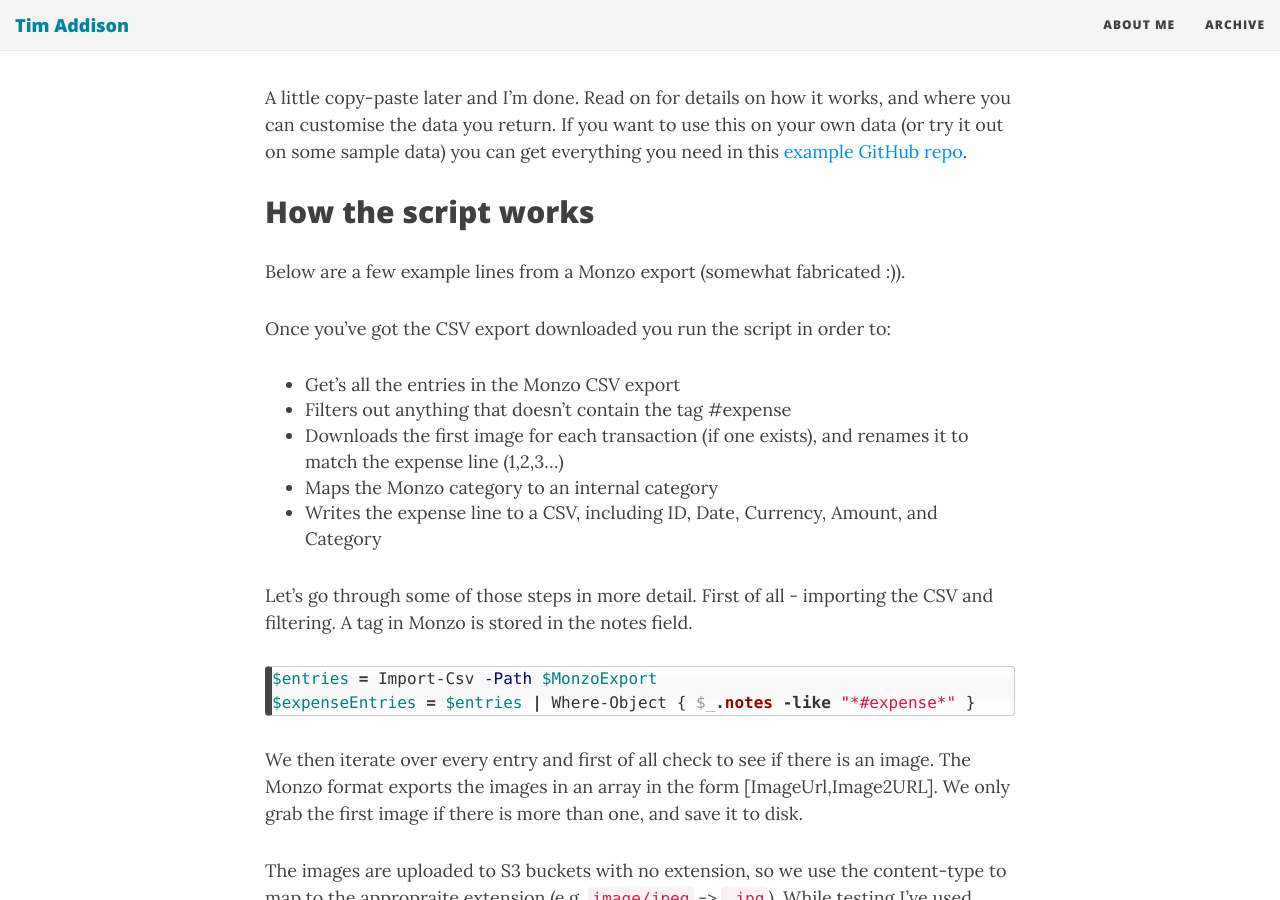
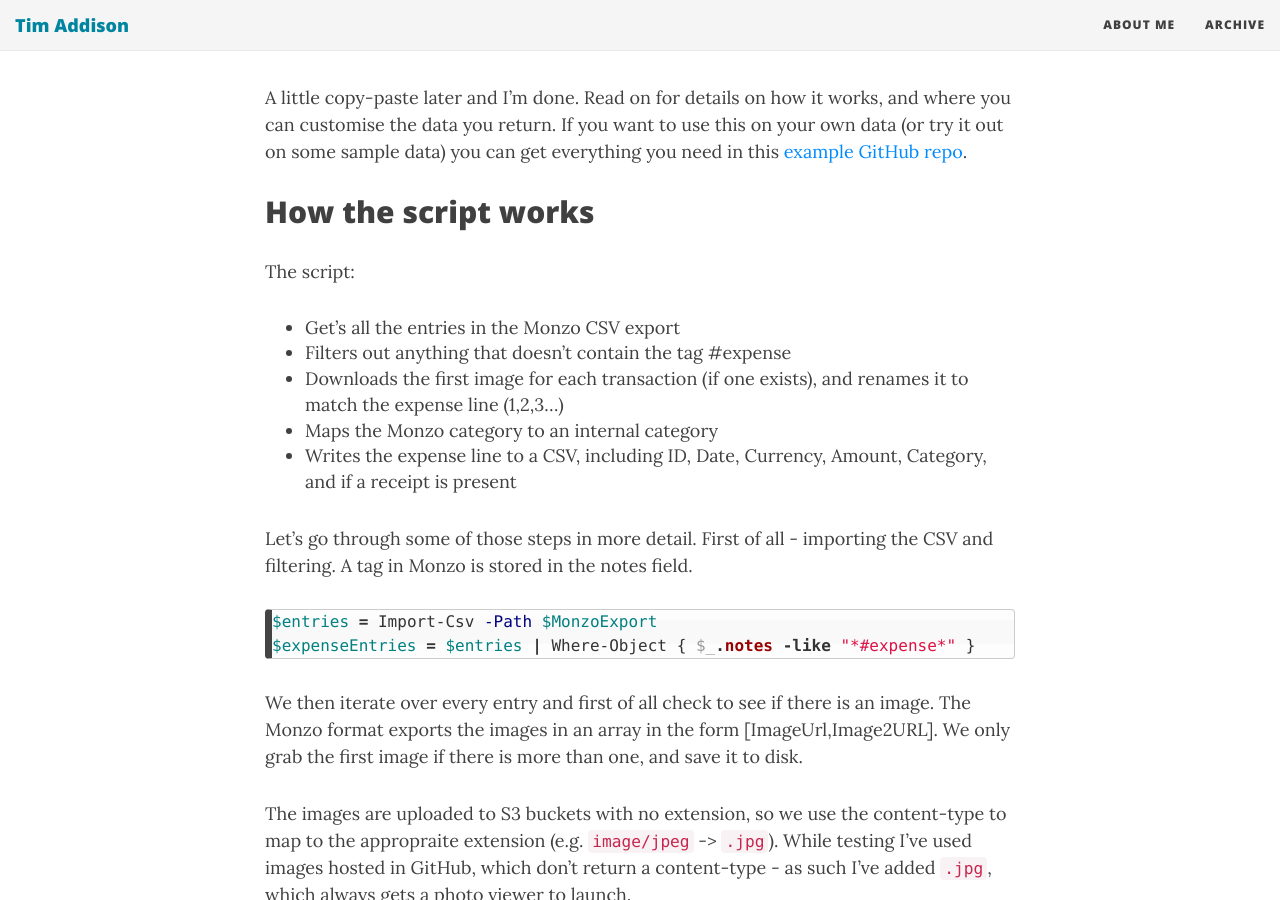
Before and after one commit to taddison/tjaddison.com, a Jekyll site: the page built from _posts/2018/2018-04-22-Better-expenses-with-Monzo-and-PowerShell.md, in a window 1280 px wide and 900 px high, scrolled down 1040 px. Built offline with Jekyll 4.4.1, drawn with Linux system fonts in a browser that asks for light colours; nearby versions of some CDN libraries.

Commit message:
Copy edit

```diff
--- a/_posts/2018/2018-04-22-Better-expenses-with-Monzo-and-PowerShell.md
+++ b/_posts/2018/2018-04-22-Better-expenses-with-Monzo-and-PowerShell.md
@@ -21,16 +21,18 @@ This creates a CSV that contains transactions tagged with #expense in the Monzo
 ![Expense Folder](/assets/2018/2018-04-22/Export.png)
 
 A little copy-paste later and I'm done.  Read on for details on how it works, and where you can customise the data you return.  If you want to use this on your own data (or try it out on some sample data) you can get everything you need in this [example GitHub repo](https://github.com/taddison/blog-monzo-expenses/blob/master/Expenses.ps1).
+
 <!--more-->
+
 ## How the script works
-Below are a few example lines from a Monzo export (somewhat fabricated :)).
 
-Once you've got the CSV export downloaded you run the script in order to:
+The script:
+
 - Get's all the entries in the Monzo CSV export
 - Filters out anything that doesn't contain the tag #expense
 - Downloads the first image for each transaction (if one exists), and renames it to match the expense line (1,2,3...)
 - Maps the Monzo category to an internal category
-- Writes the expense line to a CSV, including ID, Date, Currency, Amount, and Category
+- Writes the expense line to a CSV, including ID, Date, Currency, Amount, Category, and if a receipt is present
 
 Let's go through some of those steps in more detail.  First of all - importing the CSV and filtering.  A tag in Monzo is stored in the notes field.
 
```
